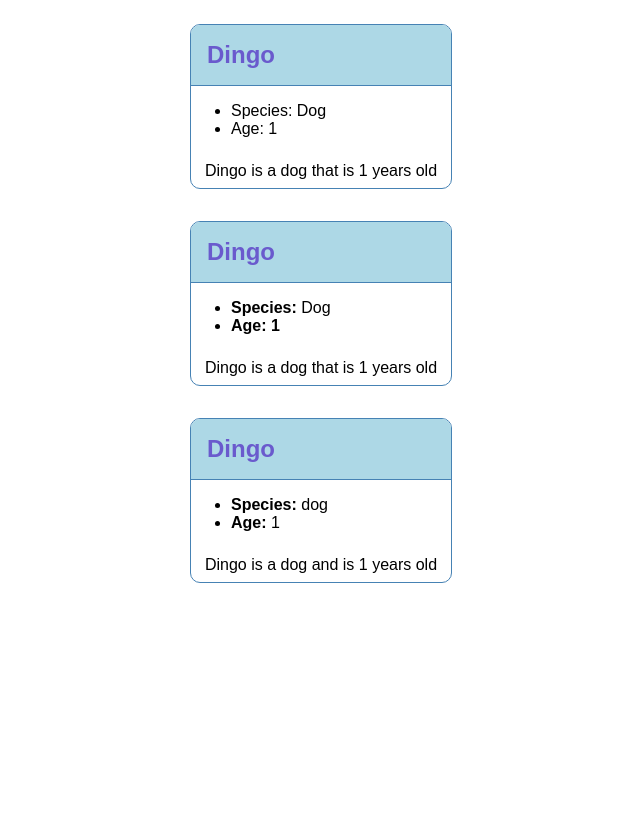
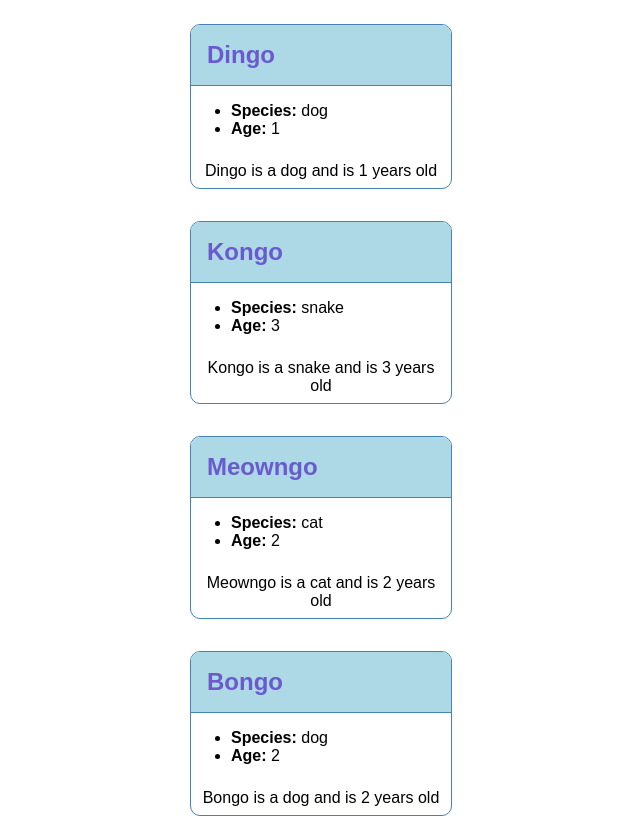
Before and after one commit to DerangedMind/lighthouse-w3d2-breakout, a plain HTML site: page demo2/pets.html in a window 1280 px wide. Shown: the whole page, without its empty margins (319-959 px from the left). Before the commit the page ends 800 px from the top, so only its background shows below. Drawn offline with nearby package versions, Linux system fonts and the light colour scheme.

Commit message:
demo2 completed

```diff
--- a/demo2/pets.html
+++ b/demo2/pets.html
@@ -12,48 +12,7 @@
 </head>
 <body>
 
-
-  <section class="pets-container">
-
-    <article>
-      <header>
-        <h2>Dingo</h2>
-      </header>
-
-      <div class="content">
-
-        <ul>
-          <li>Species: Dog</li>
-          <li>Age: 1</li>
-        </ul>
-
-      </div>
-
-      <footer>
-        Dingo is a dog that is 1 years old
-      </footer>
-
-    </article>
-
-    <article>
-      <header>
-        <h2>Dingo</h2>
-      </header>
-
-      <div class="content">
-        <ul>
-          <li><span>Species:</span> Dog</li>
-          <li><span>Age: 1</span></li>
-        </ul>
-      </div>
-
-      <footer>
-        Dingo is a dog that is 1 years old
-      </footer>
-    </article>
-
-    </section>
-
+  <section class="pets-container"></section>
 
 </body>
 </html>
--- a/demo2/pets.js
+++ b/demo2/pets.js
@@ -43,26 +43,8 @@ const createArticle = (pet) => {
   return $article;
 };
 
-$(function(){
-
-  $('.pets-container').append(createArticle(pets[0]));
-
+$(function () {
+  $.each(pets, (index, pet) => {
+    $('.pets-container').append(createArticle(pet));
+  });
 });
-
-
-// <article>
-// <header>
-//   <h2>Dingo</h2>
-// </header>
-
-// <div class="content">
-//   <ul>
-//     <li><span>Species:</span> Dog</li>
-//     <li><span>Age: 1</span></li>
-//   </ul>
-// </div>
-
-// <footer>
-//   Dingo is a dog that is 1 years old
-// </footer>
-// </article>
```
